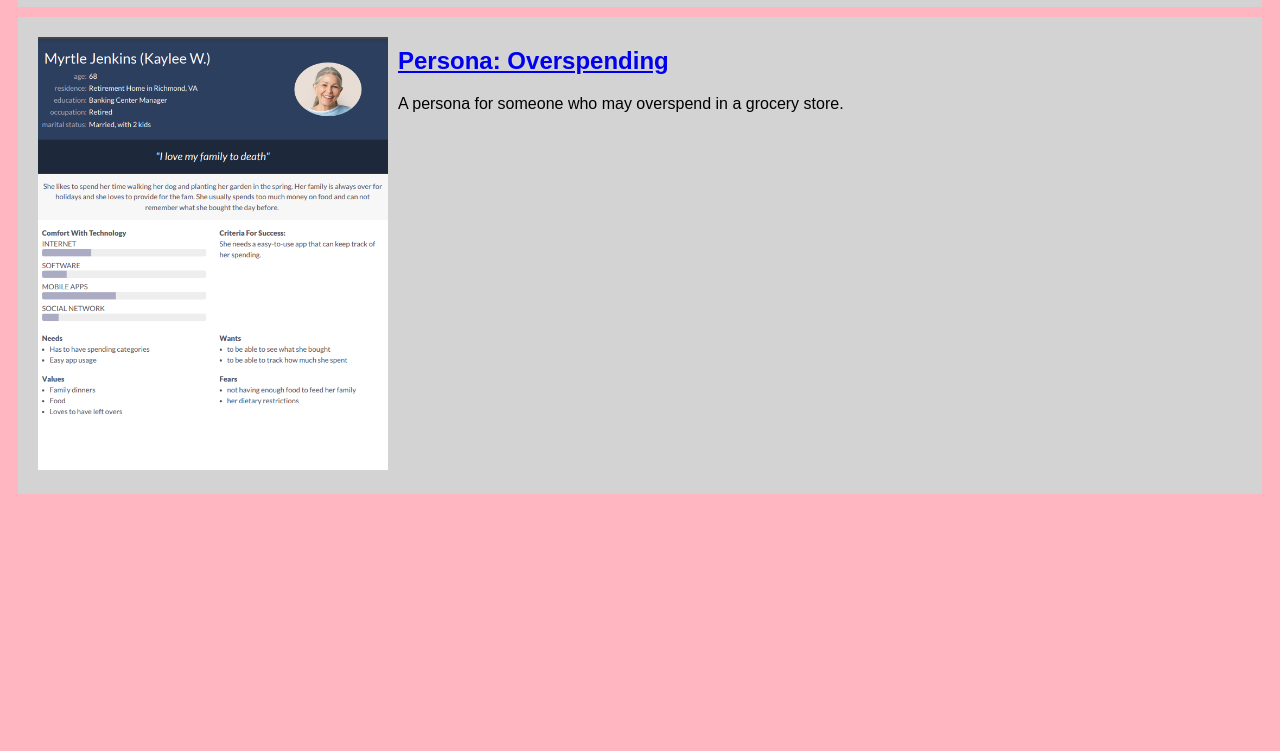
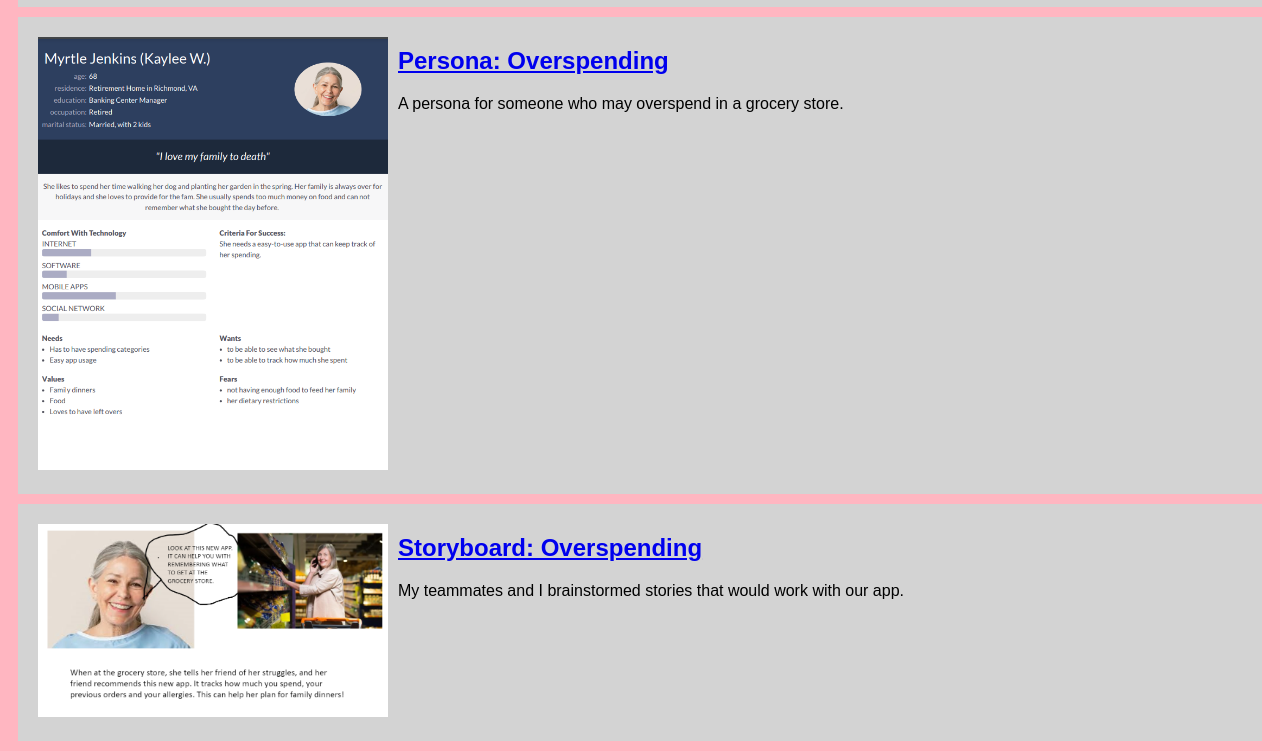
Before and after one commit to kaywalz/kaywalz.github.io, a plain HTML site: page index.html in a window 1280 px wide. Shown: the part 600-1351 px from the top of the page. Before the commit the page ends 1104 px from the top, so only its background shows below. Drawn offline with Linux system fonts and the light colour scheme.

Commit message:
Add files via upload

```diff
--- a/index.html
+++ b/index.html
@@ -41,5 +41,17 @@
                 <br><br>
             </section>
         </section>
+
+        <!--Storyboard Assignment-->
+        <section class="assignment">
+            <a href="files/storyboard.pdf"><img src="images/storyboard.png"></a>
+            <section class="ass-details">
+                <a href="files/storyboard.pdf"><h2>Storyboard: Overspending</h2></a>
+                 <p>
+                    My teammates and I brainstormed stories that would work with our app.
+                </p>
+                <br><br>
+            </section>
+        </section>
     </body>
 </html>
```
Also changed, not shown: images/storyboard.png (added), 1 other file.
